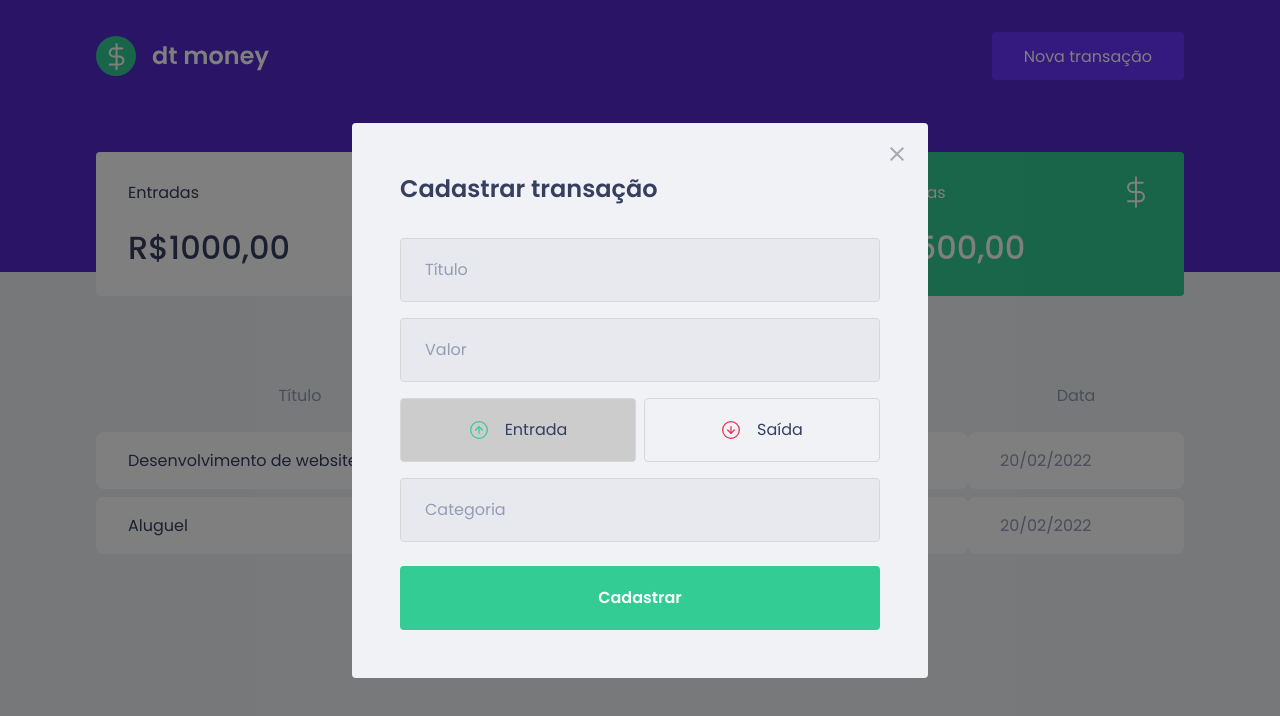
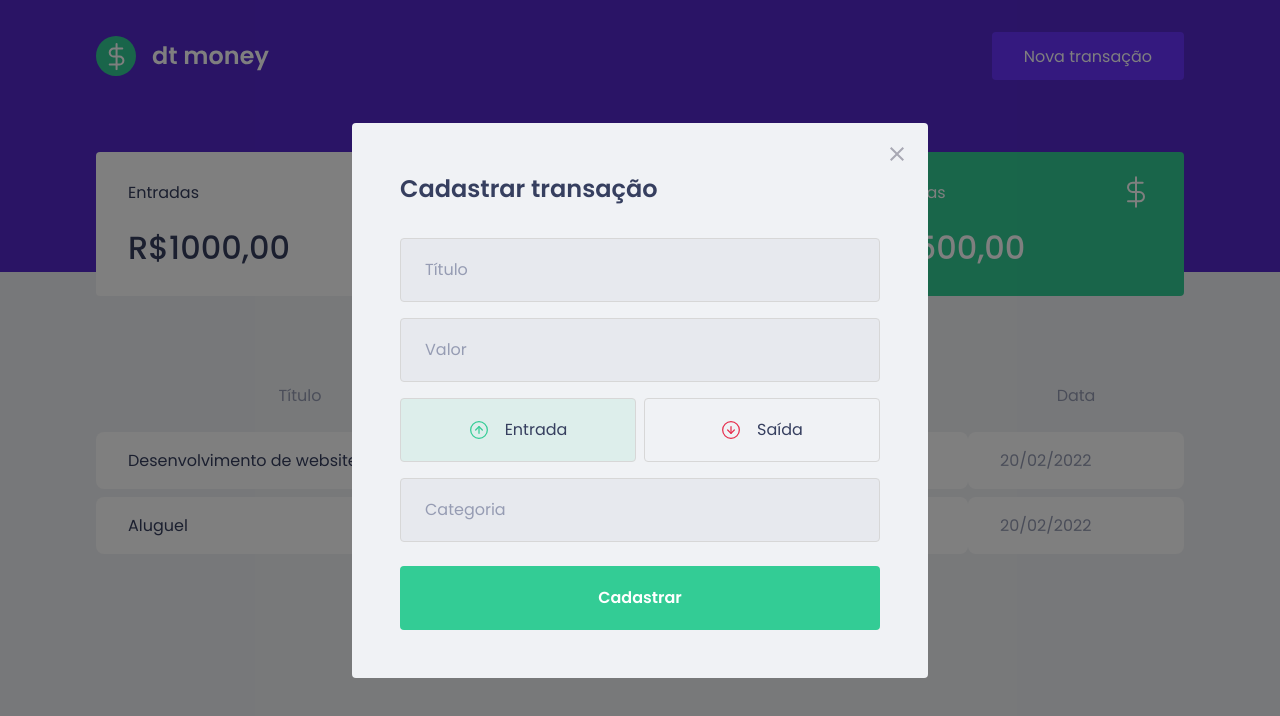
Before and after one commit to brunodsazevedo/react-finances, a React (Create React App) app: page / in a window 1280 px wide. Both pictures are taken after a click on the button "Nova transação". Shown: the top 716 px of the page. Built offline with nearby package versions, Linux system fonts and the light colour scheme; no server answers; what miragejs would draw is missing.

Commit message:
tratando com a backgroud color dos RadioBox com polished utilizando a funcao tranparentize e finalizado a estruturacao e estilizacao da modal

```diff
--- a/src/components/NewTransactionsModal/index.tsx
+++ b/src/components/NewTransactionsModal/index.tsx
@@ -46,6 +46,7 @@
 						type="button"
 						onClick={() => setType('deposit')}
 						isActive={type === 'deposit'}
+						activeColor="green"
 					>
 						<img src={incomeImg} alt="Entrada" />
 						<span>Entrada</span>
@@ -55,6 +56,7 @@
 						type="button"
 						onClick={() => {setType('withdraw')}}
 						isActive={type === 'withdraw'}
+						activeColor="red"
 					>
 						<img src={outcomeImg} alt="Saída" />
 						<span>Saída</span>
--- a/src/components/NewTransactionsModal/styles.ts
+++ b/src/components/NewTransactionsModal/styles.ts
@@ -1,5 +1,5 @@
 import styled from "styled-components";
-import { darken } from 'polished';
+import { darken, transparentize } from 'polished';
 
 export const Container = styled.form`
     h2 {
@@ -59,14 +59,23 @@
 
 interface RadioBoxProps {
     isActive: boolean;
+    activeColor: 'green' | 'red';
 }
+
+const colors = {
+    green: '#33cc95',
+    red: '#e52e4d',
+};
 
 export const RadioBox = styled.button<RadioBoxProps>`
     height: 4rem;
     border: 1px solid #d7d7d7;
     border-radius: 0.25rem;
 
-    background: ${(props) => props.isActive ? '#ccc' : 'transparent'};
+    background: ${(props) => props.isActive
+        ? transparentize(0.9, colors[props.activeColor])
+        : 'transparent'
+    };
 
     display: flex;
     align-items: center;
```
